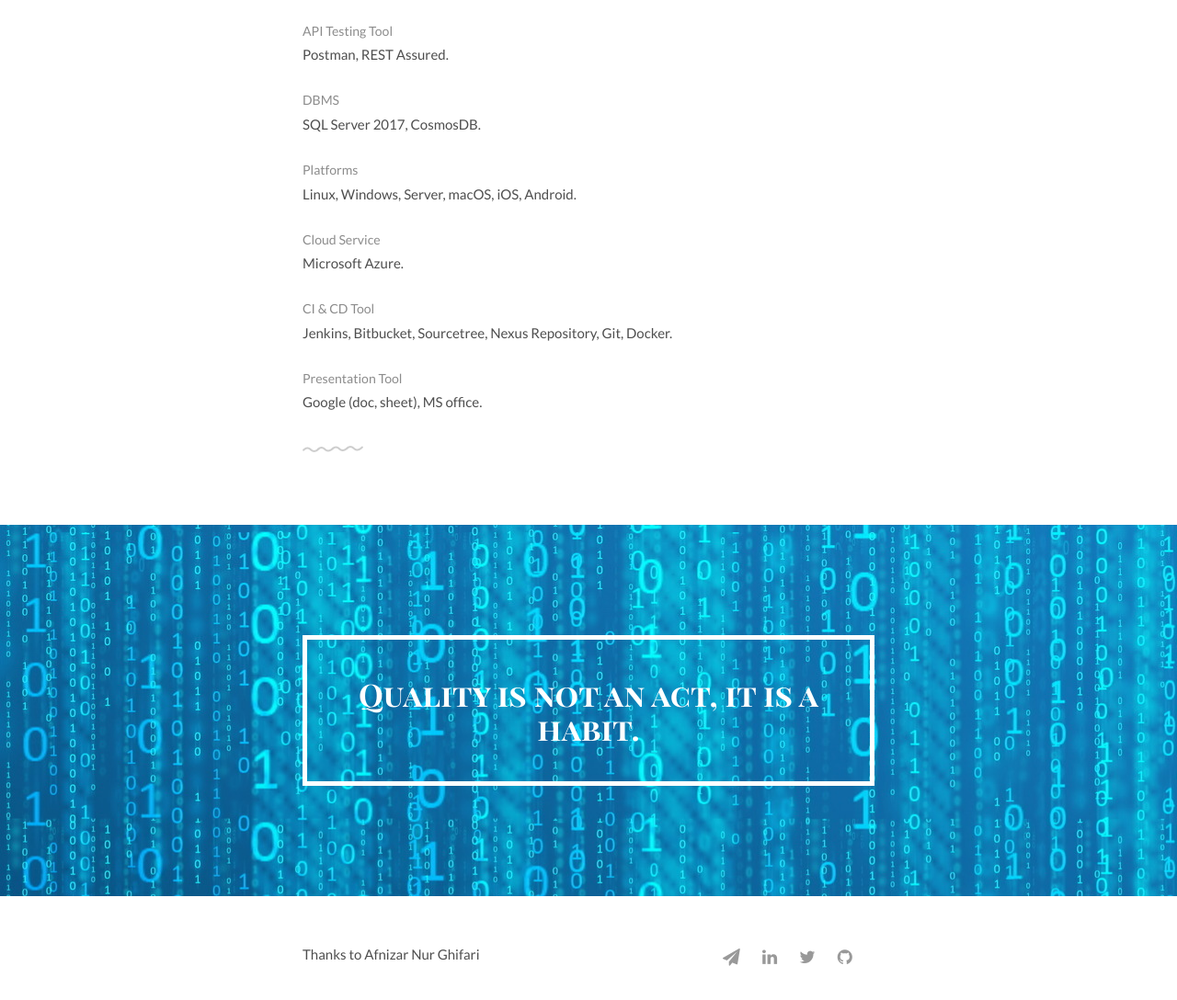
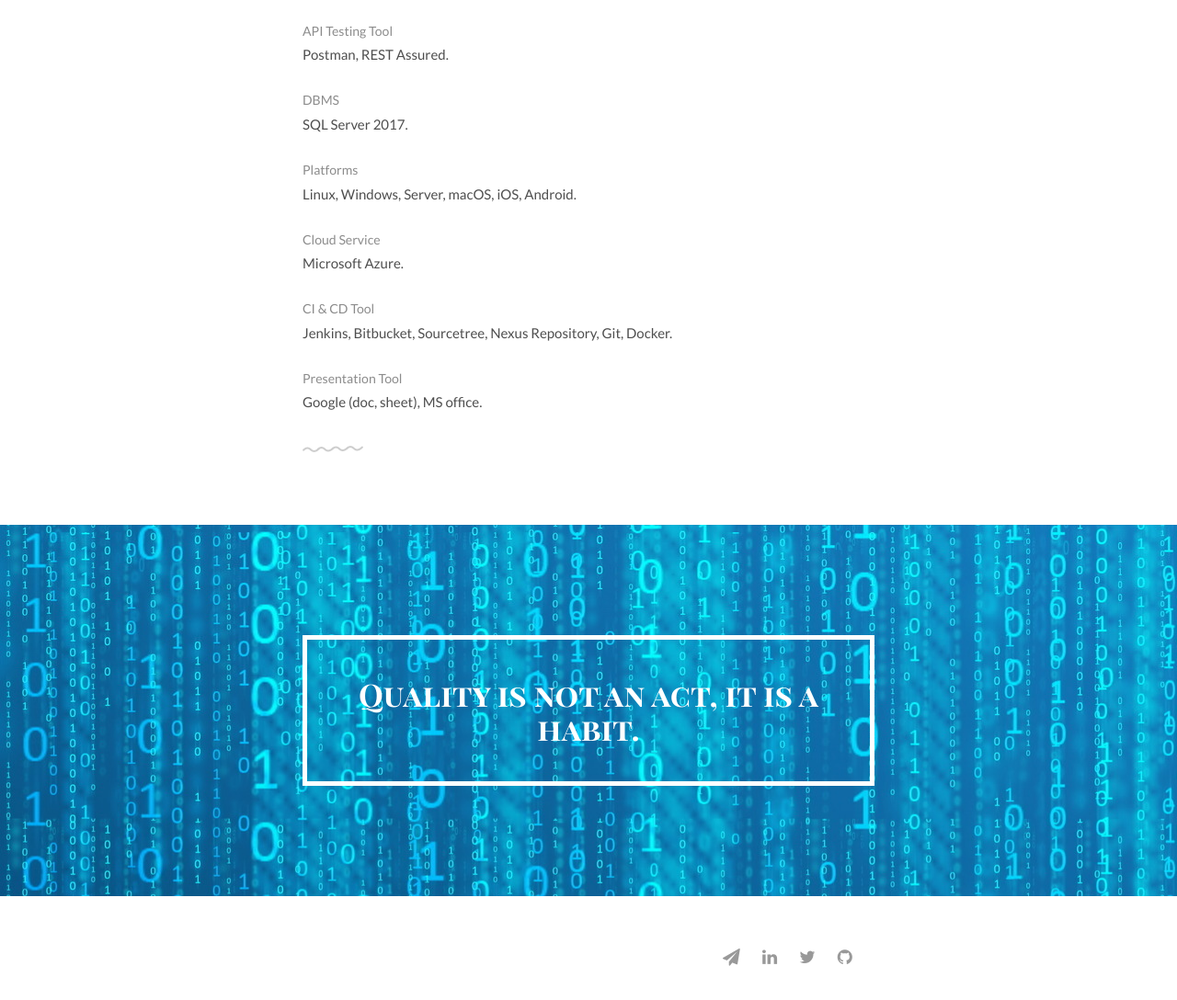
Before and after one commit to nitin1tester/nitinrastogi.com, a plain HTML site: page index.html in a window 1280 px wide. Shown: the part 1943-3031 px from the top of the page at 92% size. Drawn offline with Linux system fonts and the light colour scheme.

Commit message:
Remove Cosmos DB & thanks

```diff
--- a/index.html
+++ b/index.html
@@ -131,7 +131,7 @@
 			</ul>
 			<ul class="skill-list list-flat">
 				<li>DBMS</li>
-				<li>SQL Server 2017, CosmosDB.</li>
+				<li>SQL Server 2017.</li>
 			</ul>
 			<ul class="skill-list list-flat">
 				<li>Platforms</li>
@@ -163,7 +163,7 @@
 		<div class="container">
 			<div class="units-row">
 			    <div class="unit-50">
-			    	<p>Thanks to Afnizar Nur Ghifari</p>
+			    	<p> </p>
 			    </div>
 			    <div class="unit-50">
 					<ul class="social list-flat right">
```
